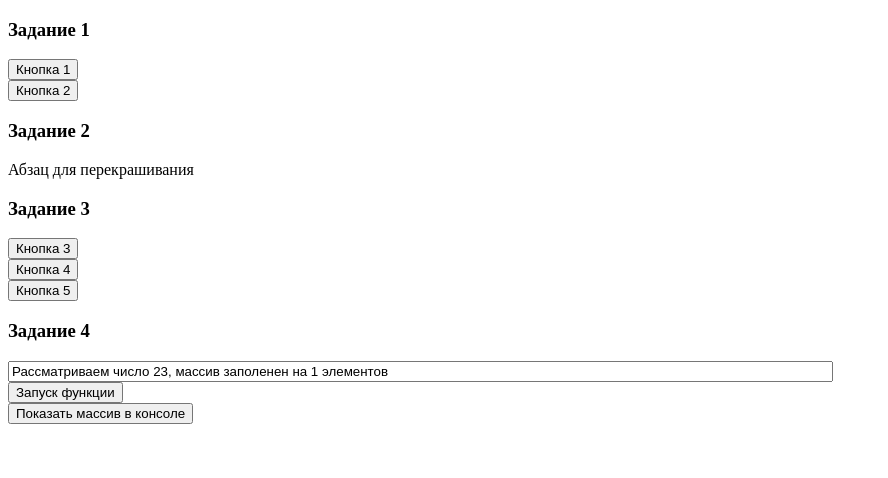
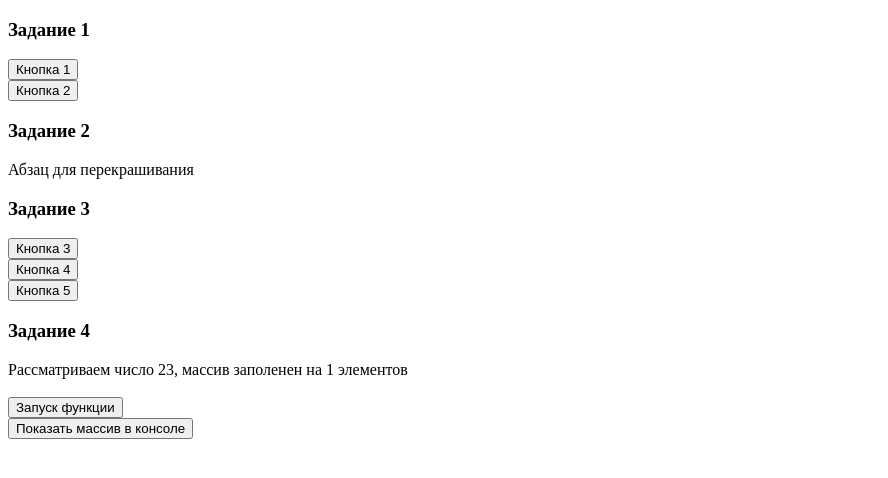
Before and after one commit to VladimirSulym/wd7_hw_js_vanilla, a plain HTML site: page Index.html in a window 1280 px wide. Both pictures are taken after a click on the button "Запуск функции". Shown: the whole page, without its empty margins (0-888 px from the left). Drawn offline with Linux system fonts and the light colour scheme.

Commit message:
finish task 4

```diff
--- a/Index.html
+++ b/Index.html
@@ -25,7 +25,7 @@
 
 <h3>Задание 4</h3>
 
-<input id="resText" type="text" size="100" value="">
+<div id="resDiv"></div>
 <br>
 <input id="But6" type="button" value="Запуск функции">
 <br>
@@ -130,7 +130,7 @@
             } else {
                 console.log(`Елемент ${getNum} СОВПАЛ!!!`)
             }
-            document.getElementById('resText').setAttribute('value', `Рассматриваем число ${getNum}, массив заполенен на ${arrRes.length} элементов`);
+        document.getElementById('resDiv').innerText = `Рассматриваем число ${getNum}, массив заполенен на ${arrRes.length} элементов`;
     }
     function handleBut7ClickShow () {
             console.log(arrRes);
```
